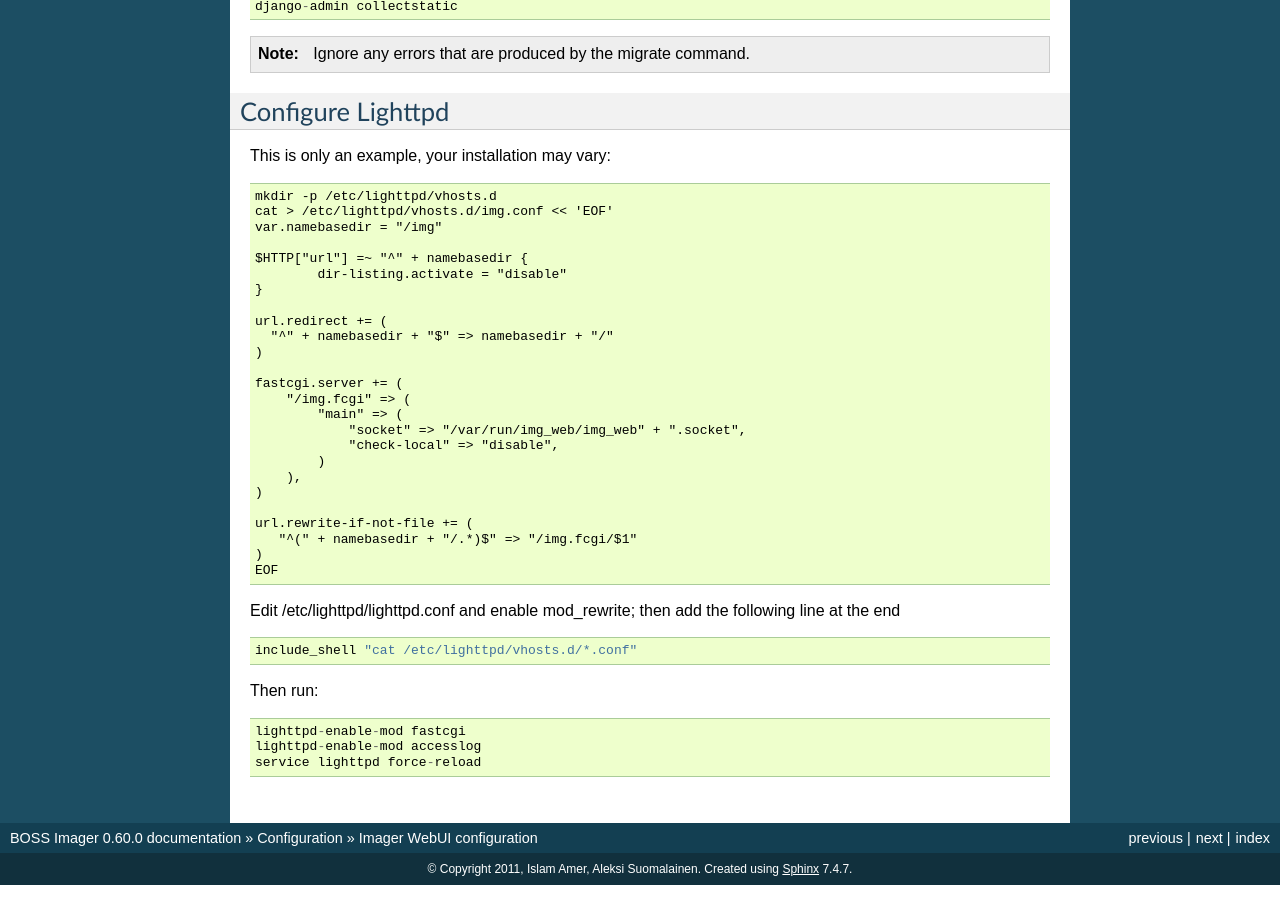
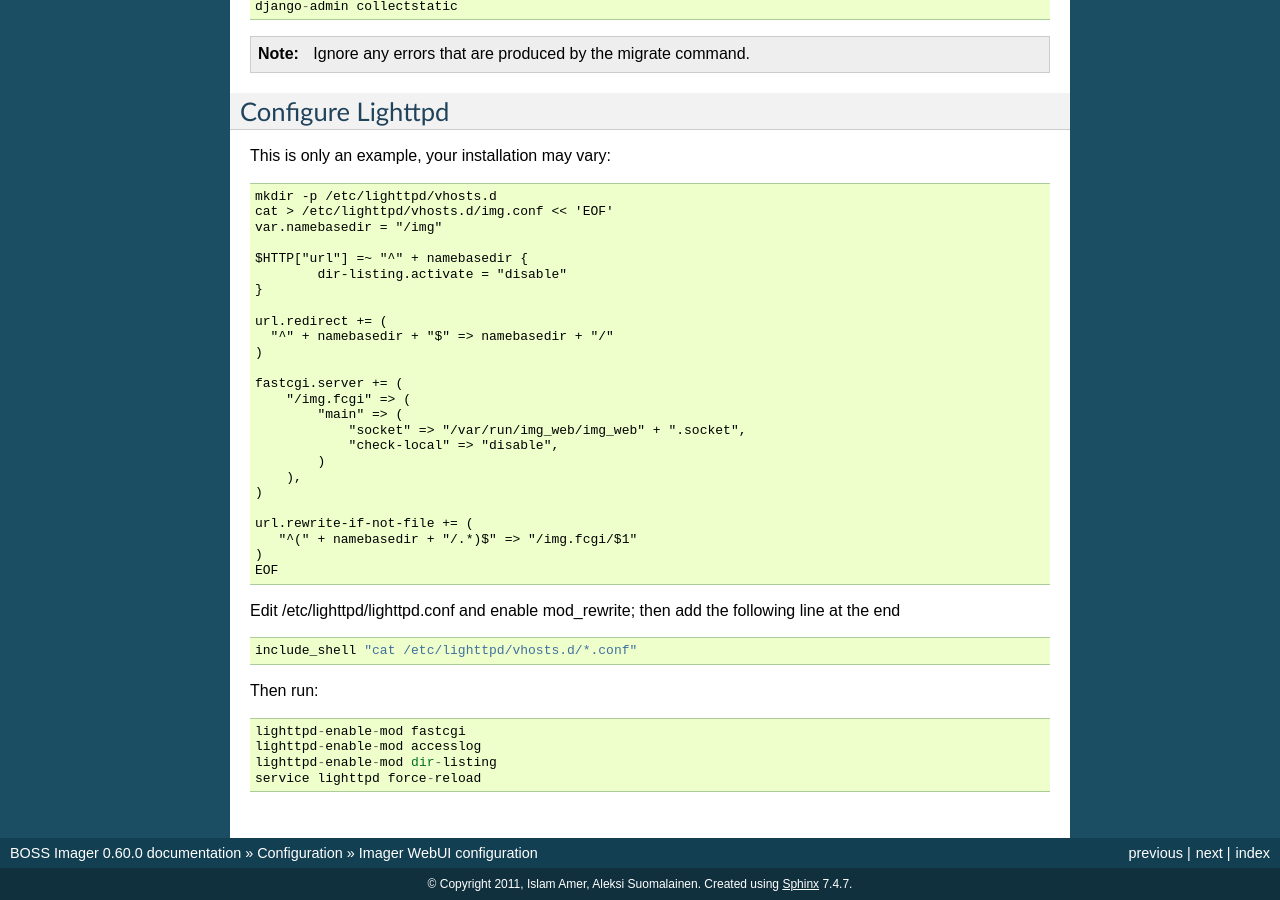
Before and after one commit to MeeGoIntegration/imager, a Sphinx documentation site: the page built from docs/configuration/img-conf.rst, in a window 1280 px wide and 900 px high, scrolled down 2006 px. Built offline with Sphinx 7.4.7, drawn with Linux system fonts in a browser that asks for light colours.

Commit message:
add instruction to enable dir listing

```diff
--- a/docs/configuration/img-conf.rst
+++ b/docs/configuration/img-conf.rst
@@ -91,4 +91,5 @@ Then run::
 
  lighttpd-enable-mod fastcgi
  lighttpd-enable-mod accesslog
+ lighttpd-enable-mod dir-listing
  service lighttpd force-reload
```
